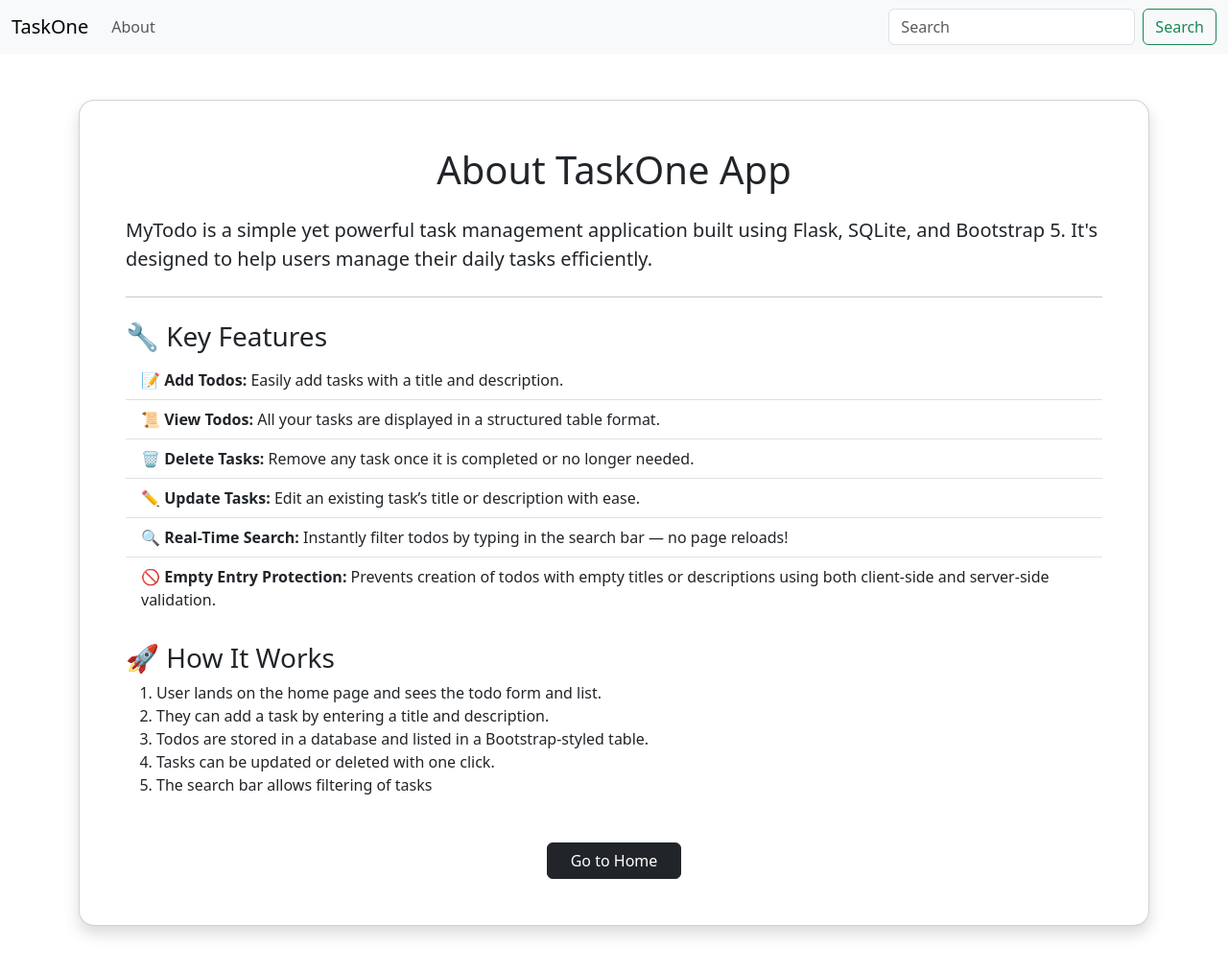
After one commit to EeshT/TaskOne_App, a Flask app: page /about in a window 1280 px wide. The commit adds this page. Shown: the whole page at 96% size. Run offline with Flask 3, Linux system fonts and the light colour scheme.

Commit message:
added search feature and about page

```diff
--- a/app.py
+++ b/app.py
@@ -24,7 +24,13 @@ def hello_world():
         todo = Todo(title=title, desc=desc)
         db.session.add(todo)
         db.session.commit()
-    allTodo = Todo.query.all()
+
+
+    query = request.args.get('query', '').strip()
+    if query:
+        allTodo = Todo.query.filter(Todo.title.ilike(f'%{query}%')).all()
+    else:
+        allTodo = Todo.query.all()
     return render_template('index.html', allTodo = allTodo)
 
 
@@ -33,6 +39,11 @@ def products():
     allTodo = Todo.query.all()
     print(allTodo)
     return 'this is products page'
+
+
+@app.route('/about')
+def about():
+    return render_template('about.html')
 
 @app.route('/update/<int:sno>',  methods=['GET', 'POST'])
 def update(sno):
@@ -45,6 +56,7 @@ def update(sno):
         db.session.add(todo)
         db.session.commit()
         return redirect('/')
+
 
     todo = Todo.query.filter_by(sno = sno).first()
     return render_template('update.html', todo = todo)
--- /dev/null
+++ b/templates/about.html
@@ -0,0 +1,40 @@
+{% extends 'base.html' %}
+{% block title %} About {% endblock title %}
+
+{% block body %}
+<div class="container my-5">
+    <div class="card shadow rounded-4">
+        <div class="card-body p-5">
+            <h1 class="card-title mb-4 text-center">About TaskOne App</h1>
+            <p class="lead">
+                <strong>MyTodo</strong> is a simple yet powerful task management application built using <strong>Flask</strong>, <strong>SQLite</strong>, and <strong>Bootstrap 5</strong>. It's designed to help users manage their daily tasks efficiently.
+            </p>
+
+            <hr class="my-4">
+
+            <h3>🔧 Key Features</h3>
+            <ul class="list-group list-group-flush mb-4">
+                <li class="list-group-item">📝 <strong>Add Todos:</strong> Easily add tasks with a title and description.</li>
+                <li class="list-group-item">📜 <strong>View Todos:</strong> All your tasks are displayed in a structured table format.</li>
+                <li class="list-group-item">🗑️ <strong>Delete Tasks:</strong> Remove any task once it is completed or no longer needed.</li>
+                <li class="list-group-item">✏️ <strong>Update Tasks:</strong> Edit an existing task’s title or description with ease.</li>
+                <li class="list-group-item">🔍 <strong>Real-Time Search:</strong> Instantly filter todos by typing in the search bar — no page reloads!</li>
+                <li class="list-group-item">🚫 <strong>Empty Entry Protection:</strong> Prevents creation of todos with empty titles or descriptions using both client-side and server-side validation.</li>
+            </ul>
+
+            <h3>🚀 How It Works</h3>
+            <ol>
+                <li>User lands on the home page and sees the todo form and list.</li>
+                <li>They can add a task by entering a title and description.</li>
+                <li>Todos are stored in a database and listed in a Bootstrap-styled table.</li>
+                <li>Tasks can be updated or deleted with one click.</li>
+                <li>The search bar allows filtering of tasks</li>
+            </ol>
+
+            <div class="mt-5 text-center">
+                <a href="/" class="btn btn-dark px-4">Go to Home</a>
+            </div>
+        </div>
+    </div>
+</div>
+{% endblock body %}
--- a/templates/base.html
+++ b/templates/base.html
@@ -3,7 +3,7 @@
     <head>
     <meta charset="utf-8">
     <meta name="viewport" content="width=device-width, initial-scale=1">
-    <title>MyTodo</title>
+    <title>TaskOne</title>
     <link href="https://cdn.jsdelivr.net/npm/bootstrap@5.3.5/dist/css/bootstrap.min.css" rel="stylesheet" integrity="sha384-SgOJa3DmI69IUzQ2PVdRZhwQ+dy64/BUtbMJw1MZ8t5HZApcHrRKUc4W0kG879m7" crossorigin="anonymous">
     </head>
     <title>
@@ -14,21 +14,18 @@
     <body>
         <nav class="navbar navbar-expand-lg bg-body-tertiary">
             <div class="container-fluid">
-              <a class="navbar-brand" href="/">MyTodo</a>
+              <a class="navbar-brand" href="/">TaskOne</a>
               <button class="navbar-toggler" type="button" data-bs-toggle="collapse" data-bs-target="#navbarSupportedContent" aria-controls="navbarSupportedContent" aria-expanded="false" aria-label="Toggle navigation">
                 <span class="navbar-toggler-icon"></span>
               </button>
               <div class="collapse navbar-collapse" id="navbarSupportedContent">
                 <ul class="navbar-nav me-auto mb-2 mb-lg-0">
                   <li class="nav-item">
-                    <a class="nav-link active" aria-current="page" href="#">Home</a>
-                  </li>
-                  <li class="nav-item">
-                    <a class="nav-link" href="#">About</a>
+                    <a class="nav-link" href="/about">About</a>
                   </li>
                 </ul>
-                <form class="d-flex" role="search">
-                  <input class="form-control me-2" type="search" placeholder="Search" aria-label="Search">
+                <form class="d-flex" role="search" action="/" method="GET" >
+                  <input class="form-control me-2" type="search" name="query" placeholder="Search" aria-label="Search">
                   <button class="btn btn-outline-success" type="submit">Search</button>
                 </form>
               </div>
--- a/templates/update.html
+++ b/templates/update.html
@@ -6,11 +6,11 @@
         <h2>Update Todo</h2>
         <form action="/update/{{todo.sno}}" method="POST">
             <div class="mb-3">
-            <label for="title" class="form-label">Todo Title</label>
+            <label for="title" class="form-label">Task Title</label>
             <input type="rext" class="form-control" name="title" id="title" value="{{todo.title}}" aria-describedby="emailHelp">
             </div>
             <div class="mb-3">
-            <label for="desc" class="form-label">Todo Description</label>
+            <label for="desc" class="form-label">Task Description</label>
             <input type="text" class="form-control" value="{{todo.desc}}" name="desc" id="desc">
             </div>
             <button type="submit" class="btn btn-dark">Update</button>
```
Also changed, not shown: templates/index.html (+12 -8 lines), instance/todo.db.
